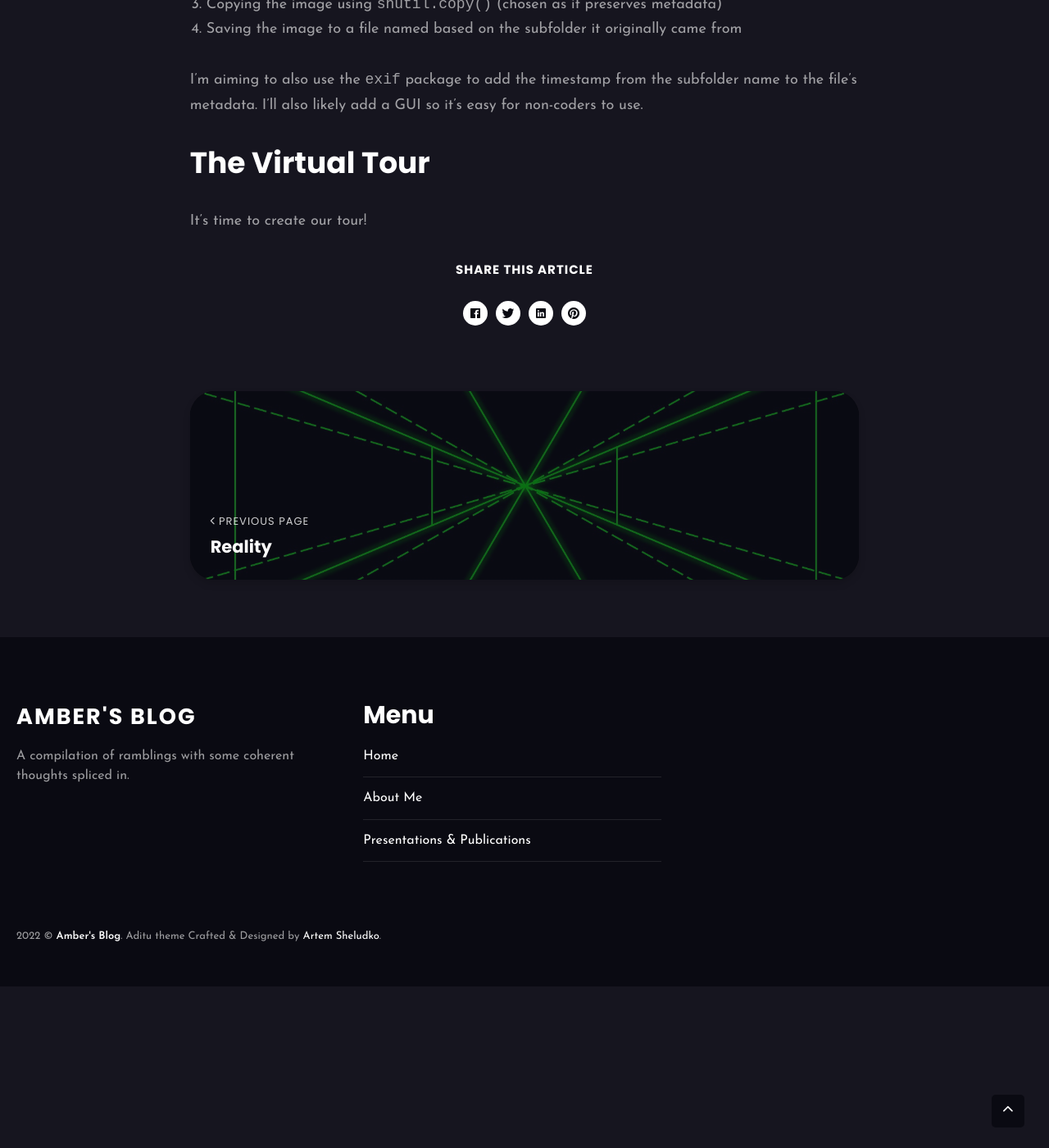
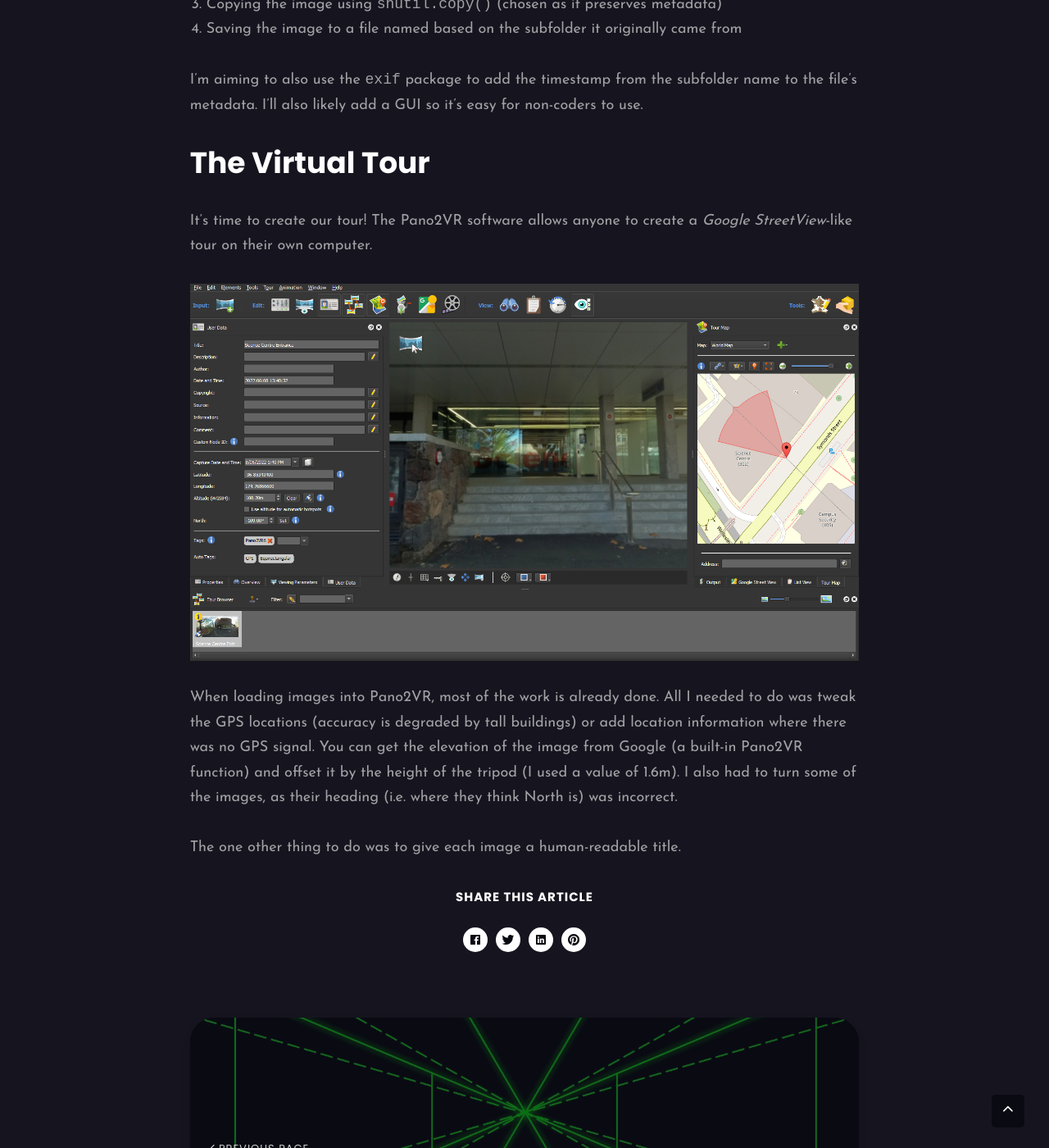
Before and after one commit to EinsteinFrizz/blog, a Jekyll site: the page built from _posts/2022-06-29-vfts-soe.markdown, in a window 1280 px wide and 1400 px high, scrolled down 4830 px. Shown: the whole window at 82% size. Built offline with Jekyll 4.4.1, drawn with Linux system fonts in a browser that asks for light colours; nearby versions of some CDN libraries.

Commit message:
add pano2vr

```diff
--- a/_posts/2022-06-29-vfts-soe.markdown
+++ b/_posts/2022-06-29-vfts-soe.markdown
@@ -78,4 +78,10 @@ I'm aiming to also use the `exif` package to add the timestamp from the subfolde
 
 # The Virtual Tour
 
-It's time to create our tour!
+It's time to create our tour! The Pano2VR software allows anyone to create a *Google StreetView*-like tour on their own computer.
+
+<img src="/images/pano2vr.jpg" alt="A screenshot of the Pano2VR program.">
+
+When loading images into Pano2VR, most of the work is already done. All I needed to do was tweak the GPS locations (accuracy is degraded by tall buildings) or add location information where there was no GPS signal. You can get the elevation of the image from Google (a built-in Pano2VR function) and offset it by the height of the tripod (I used a value of 1.6m). I also had to turn some of the images, as their heading (i.e. where they think North is) was incorrect.
+
+The one other thing to do was to give each image a human-readable title.
```
Also changed, not shown: images/pano2vr.jpg (added).
